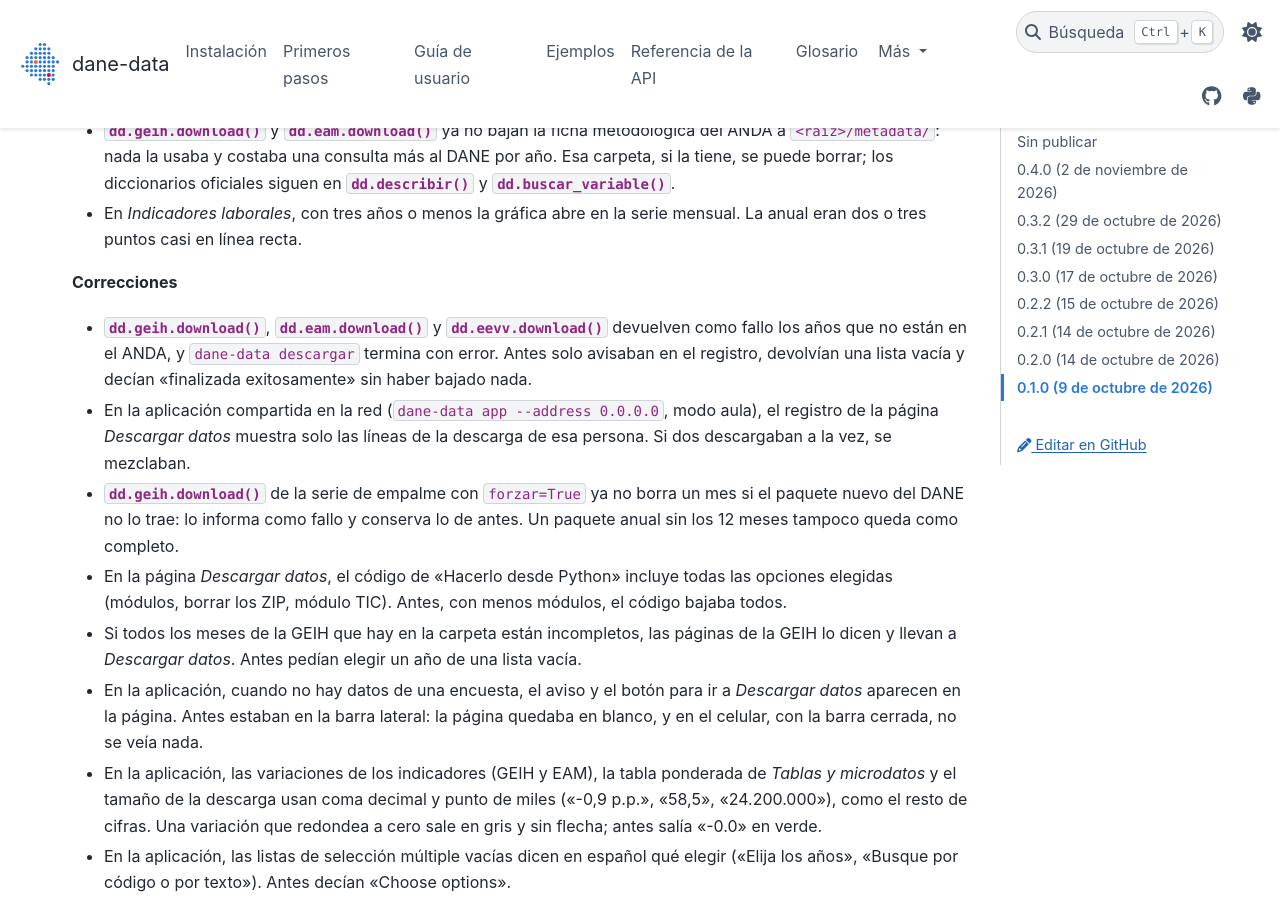
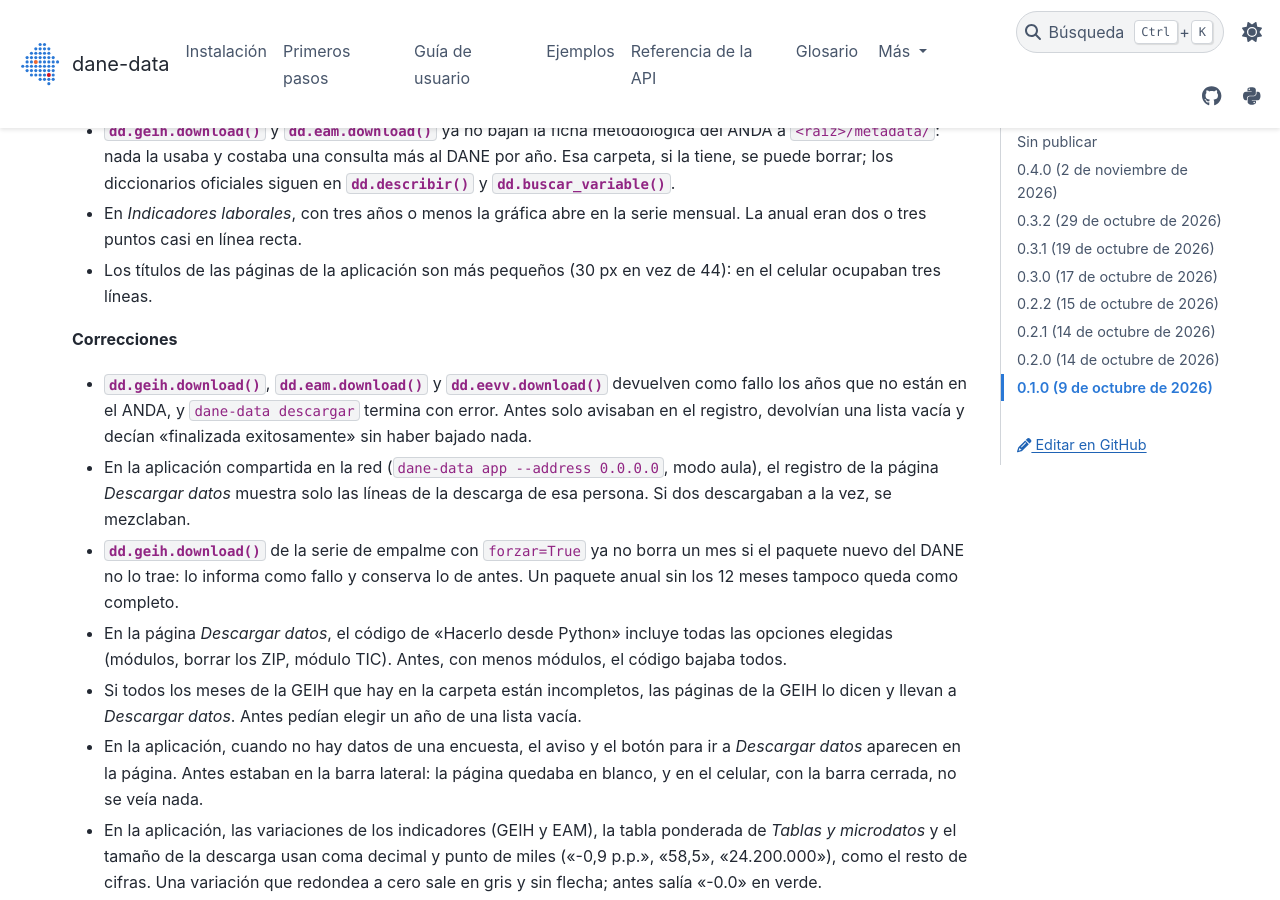
Before and after one commit to IntegralIndefinida/DANE-data, a Sphinx documentation site: the page built from docs/novedades.md, in a window 1280 px wide and 900 px high, scrolled down 339 px. Built offline with Sphinx 7.4.7 and the PyData theme 0.15.4, drawn with Linux system fonts in a browser that asks for light colours.

Commit message:
Reducir el tamaño de los títulos de la app
El título por defecto de Streamlit mide 44 px y en el celular ocupaba
tres líneas.

```diff
--- a/docs/novedades.md
+++ b/docs/novedades.md
@@ -11,6 +11,7 @@
   siguen en {dd}`describir()` y {dd}`buscar_variable()`.
 * En *Indicadores laborales*, con tres años o menos la gráfica abre en la serie mensual. La anual eran dos o tres puntos
   casi en línea recta.
+* Los títulos de las páginas de la aplicación son más pequeños (30 px en vez de 44): en el celular ocupaban tres líneas.
 
 **Correcciones**
 
```
Also changed, not shown: src/dane_data/app/.streamlit/config.toml.
